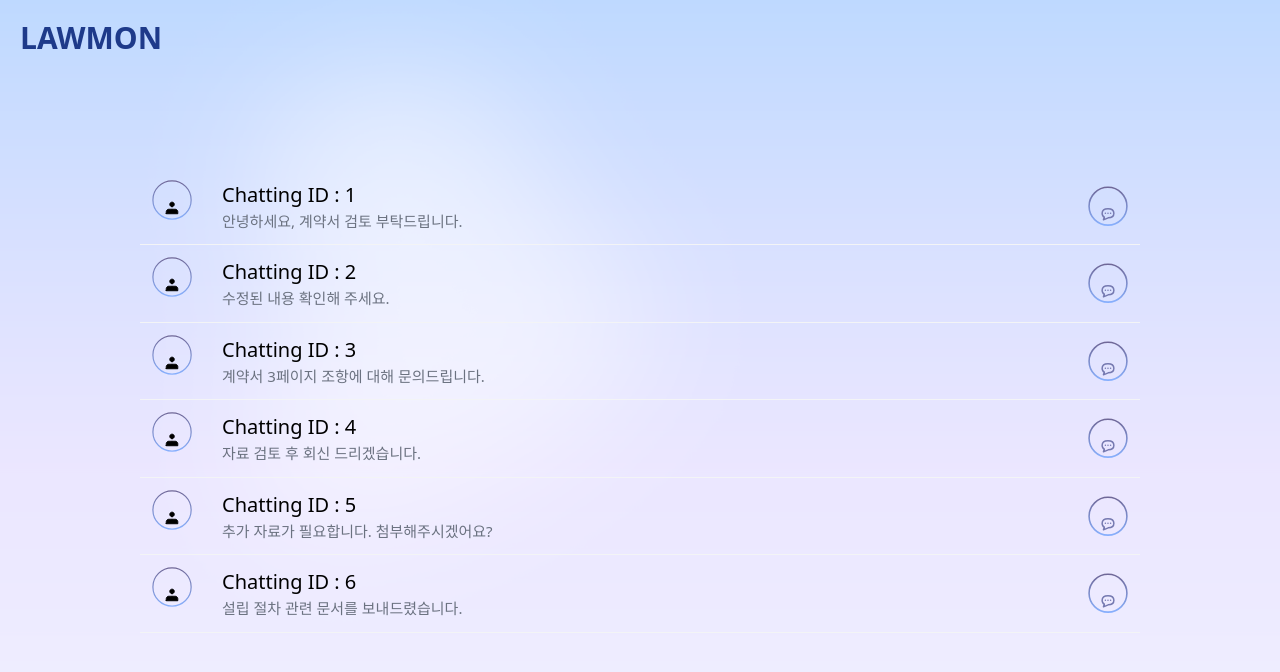
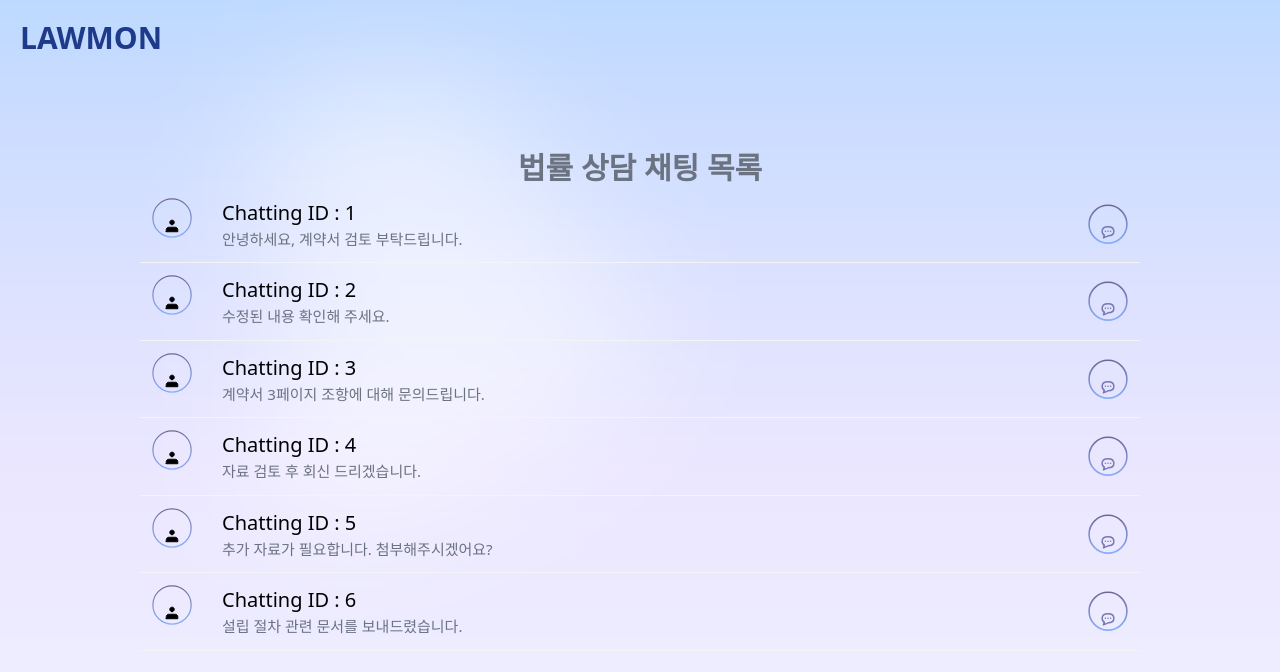
Before and after one commit to LawmonProject/frontend, a React (Vite) app in the folder lawmon/: page /chat in a window 1280 px wide. Shown: the top 672 px of the page. Built offline with nearby package versions, Linux system fonts and the light colour scheme; a web font is replaced by a local one.

Commit message:
FE/#12 1차 완성. 나머지  router 연결, socket, 더 불러오기

```diff
--- a/lawmon/src/pages/chat/index.css
+++ b/lawmon/src/pages/chat/index.css
@@ -5,3 +5,9 @@
     text-align: center;
     margin-bottom: 30px;
   }
+
+.chatting-title {
+    font-size: 32px;
+    font-weight: bold;
+    color: #333;
+}
--- a/lawmon/src/pages/chat/index.tsx
+++ b/lawmon/src/pages/chat/index.tsx
@@ -52,6 +52,7 @@ export default function Chat() {
   return (
     <div>
       <h1 className="Law-title text-3xl font-bold text-blue-900 mb-4">LAWMON</h1>
+      <p className="mx-auto w-fit text-3xl text-gray-500 chatting-title">법률 상담 채팅 목록</p>
       <div className="overflow-y-auto flex-1">
         {chatRooms.map((room) => (
           <RoomItem
```
